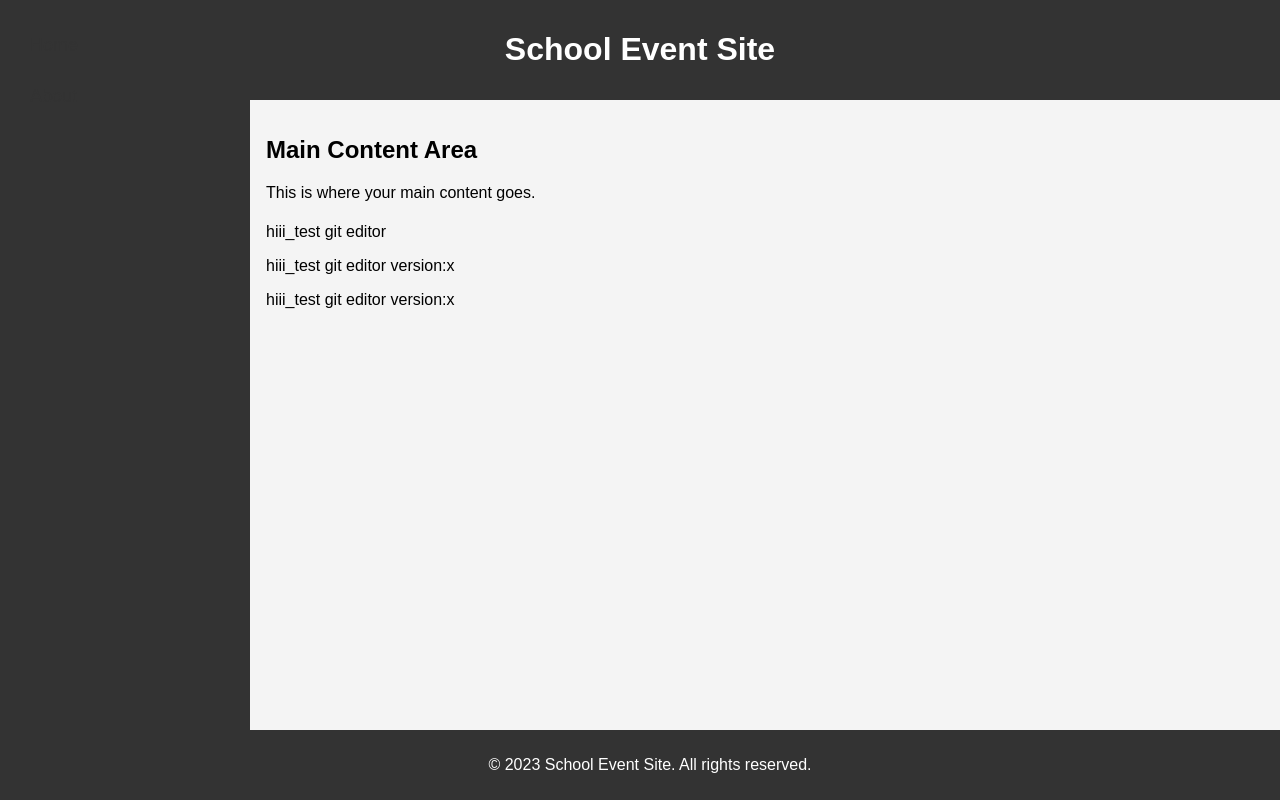
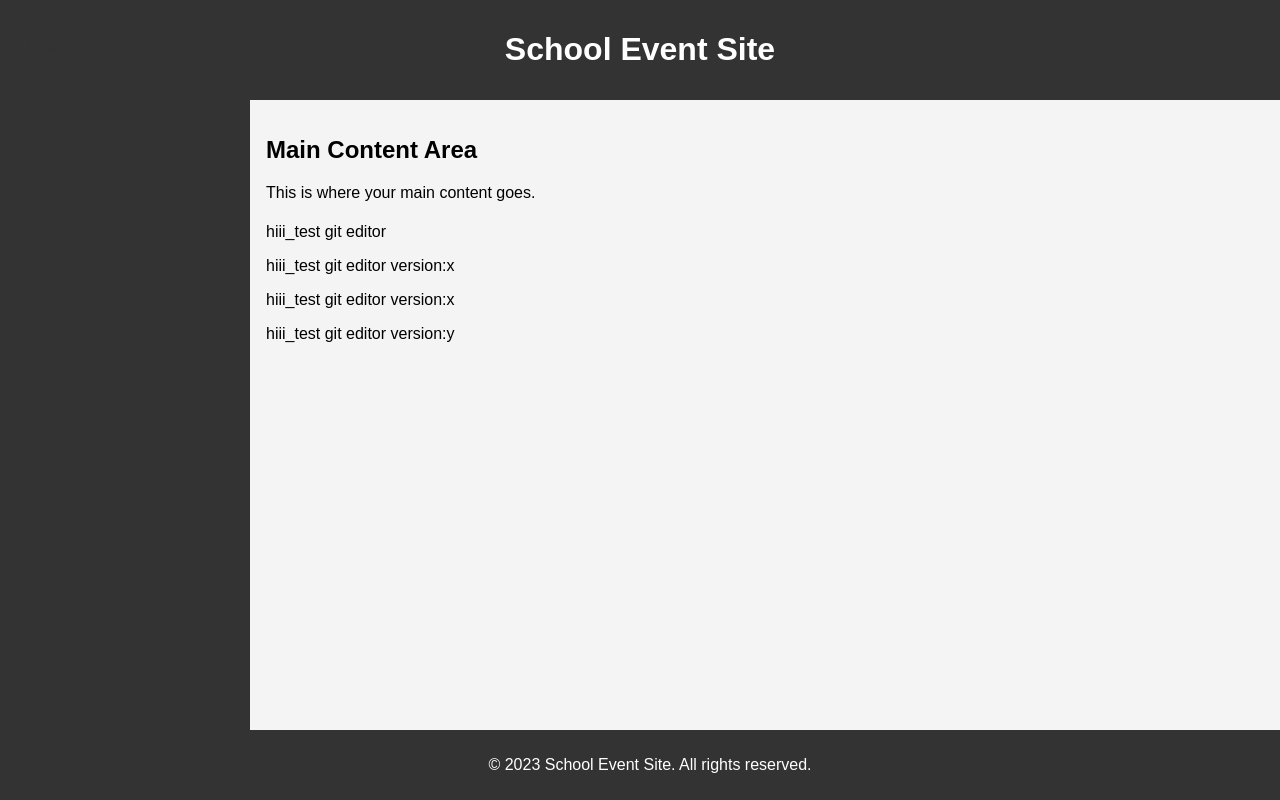
Before and after one commit to ahmedSalih102/first_git_tutorial, a Django app: template templates/app_1/index.html in a window 1280 px wide. Run offline with Django 3.2, Linux system fonts and the light colour scheme; the template is opened without the code that fills it, so the values that code supplies are empty.

Commit message:
version:1.04

```diff
--- a/templates/app_1/index.html
+++ b/templates/app_1/index.html
@@ -5,5 +5,6 @@
   <p>hiii_test git editor</p>
   <p>hiii_test git editor version:x</p>
   <p>hiii_test git editor version:x</p>
+  <p>hiii_test git editor version:y</p>
 </body>
 {%endblock content%}
```
